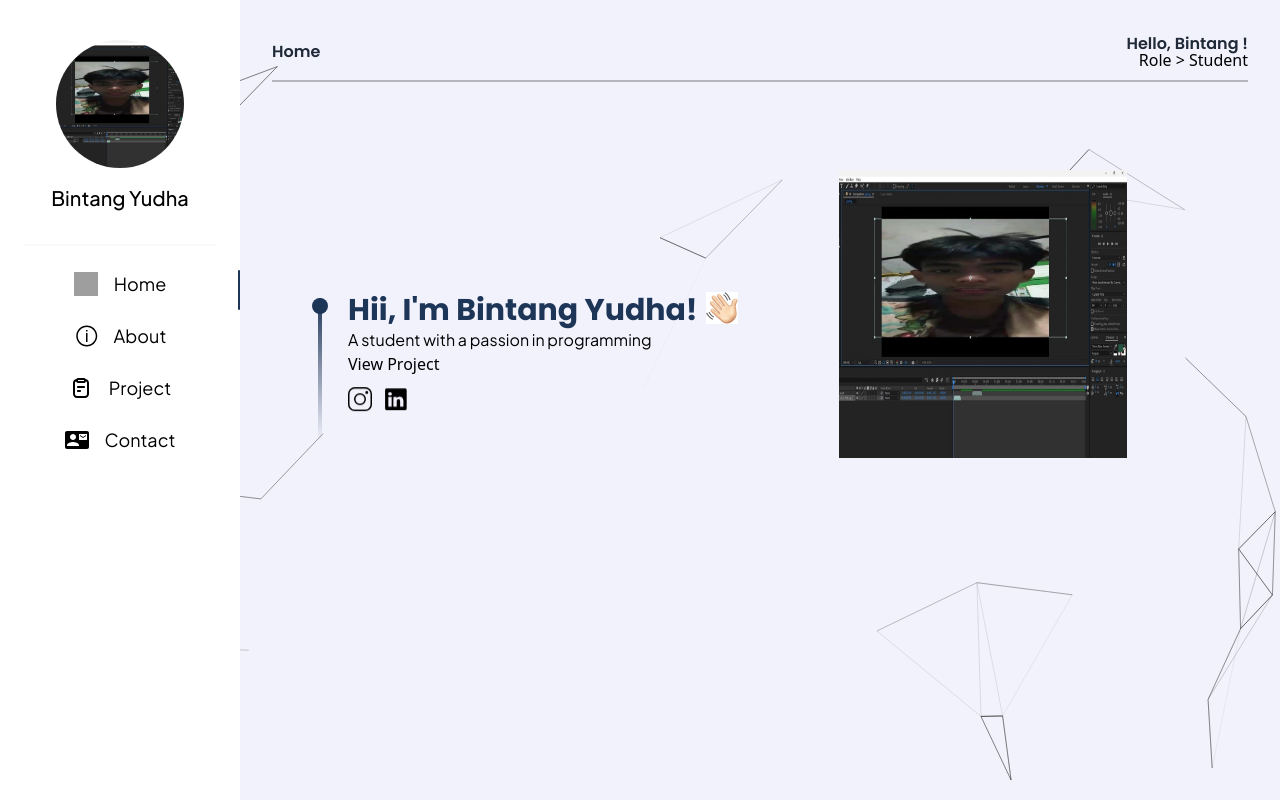
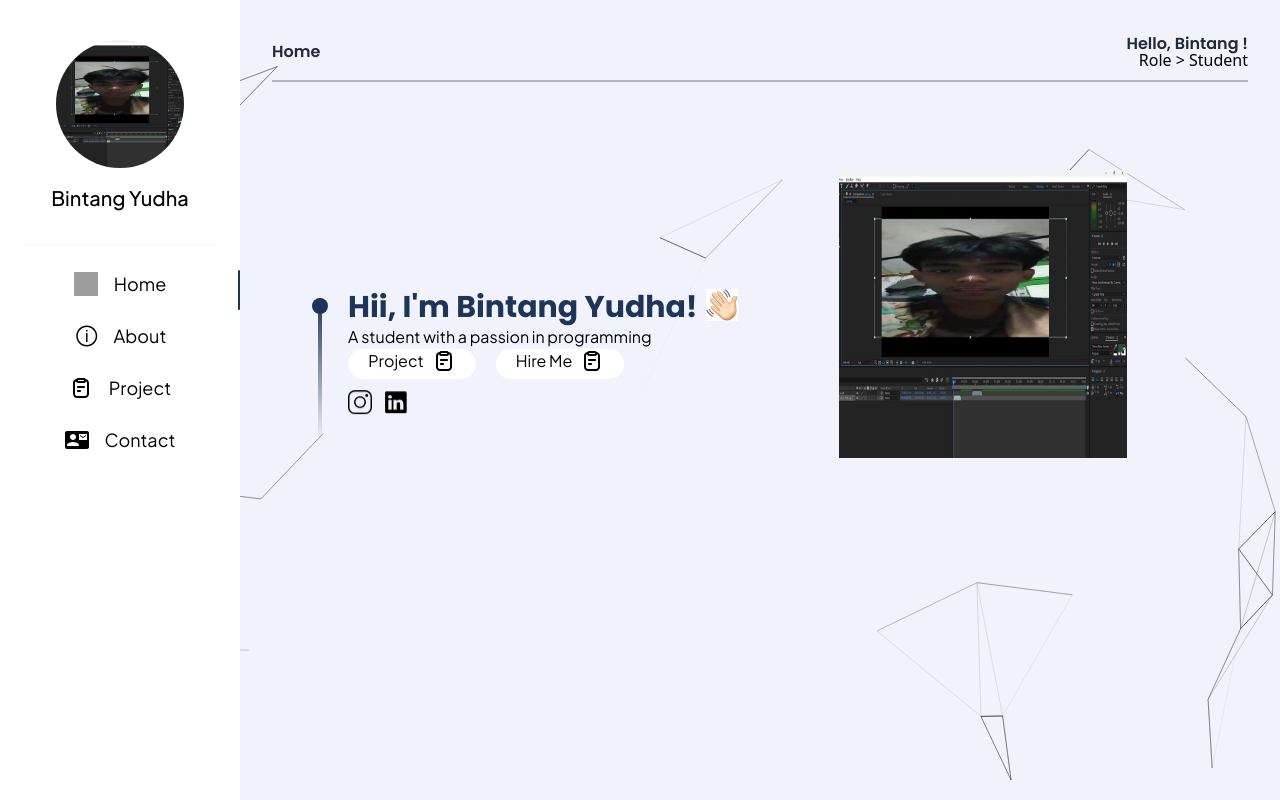
Before and after one commit to Bibintanggg/porto-V3, a React (Vite) app: page / in a window 1280 px wide. Built offline with nearby package versions, Linux system fonts and the light colour scheme; grey boxes are pictures that could not be loaded.

Commit message:
Add animate

```diff
--- a/src/Pages/Home.jsx
+++ b/src/Pages/Home.jsx
@@ -5,8 +5,30 @@ import InstagramIcon from '../assets/Icon/instagram.svg'
 import Linkedinicon from '../assets/Icon/linkedin.svg'
 import FotoBintang from '../assets/Image/Image1.png'
 import preload from "../Component/Preload.jsx"
+import ProjectIcon from "../assets/Icon/project.svg";
+import { useNavigate } from "react-router-dom";
+
+const hire = [
+    {
+        id: 1,
+        text: "Project",
+        logo: ProjectIcon,
+        path: "/project"
+    },
+    {
+        id: 2,
+        text: "Hire Me",
+        logo: ProjectIcon,
+        path: "/about"
+    },
+]
 
 function Home() {
+    const navigate = useNavigate();
+
+    const handleNavigate = (path) => {
+        navigate(path)
+    }
     return (
         <div className="relative min-h-screen">
             <Particle className="absolute top-0 left-0 w-full h-full -z-10" />
@@ -44,7 +66,22 @@ function Home() {
                                 A student with a passion in programming
                             </p>
 
-                            <button>View Project</button>
+                            <div className="flex gap-5">
+                                    {hire.map((nav) => (
+                                        <button
+                                        key={nav.id}
+                                        className="flex w-32 bg-white h-[30px] rounded-full group"
+                                        onClick={() => handleNavigate(nav.path)}>
+                                            <div className="flex gap-2 mx-auto">
+                                                <p className="text-base font-jakarta">{nav.text}</p>
+                                                <img src={nav.logo} alt="" className="w-6 group-hover:rotate-90 transition
+                                                ease-in-out duration-300"/>
+                                            </div>
+                                        </button>
+                                    ))}
+
+
+                            </div>
 
                             <div className="flex gap-3 translate-y-3">
                             <a href="">
```
